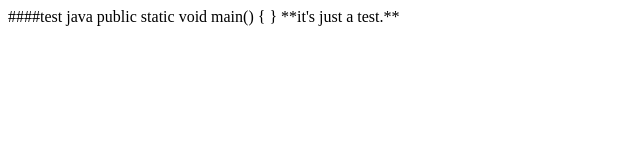
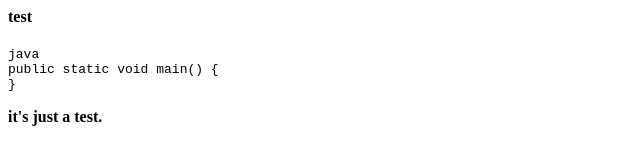
Before and after one commit to yangxinyu1987/yangxinyu1987.github.io, a plain HTML site: page index.html in a window 1280 px wide. Shown: the whole page, without its empty margins (0-640 px from the left). Drawn offline with Linux system fonts and the light colour scheme.

Commit message:
mou test1

```diff
--- a/index.html
+++ b/index.html
@@ -1,5 +1,8 @@
-####test
-	java
-	public static void main() {
-	}
-**it's just a test.**
+<h4>test</h4>
+
+<pre><code>java
+public static void main() {
+}
+</code></pre>
+
+<p><strong>it's just a test.</strong></p>
```
